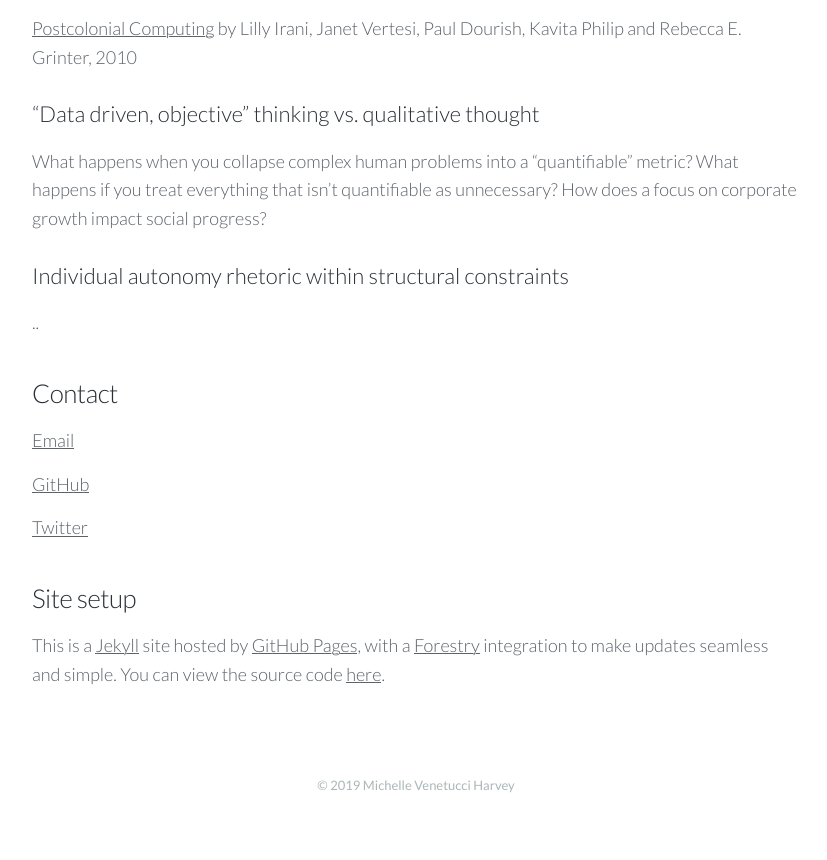
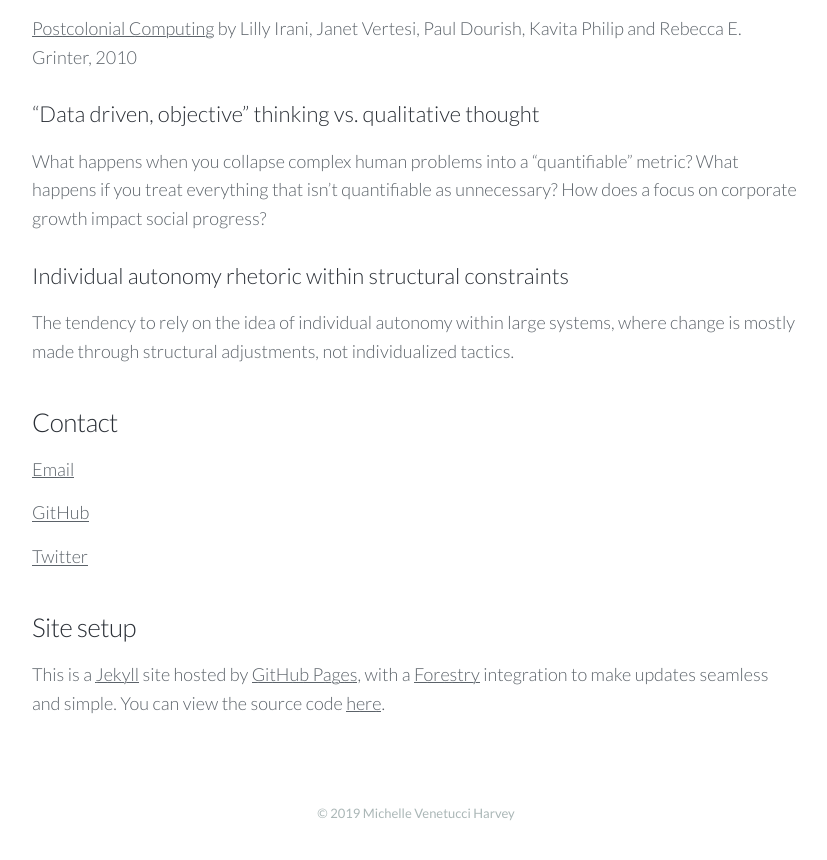
Before and after one commit to venetucci/personal-website, a Jekyll site: the page built from _pages/about.md, in a window 1280 px wide and 900 px high, scrolled down 2340 px. Shown: the top 860 px of the window, without its empty margins (224-1051 px from the left). Built offline with Jekyll 4.4.1, drawn with Linux system fonts in a browser that asks for light colours; nearby versions of some CDN libraries.

Commit message:
Update from Forestry.io Michelle Venetucci Harvey updated _pages/about.md

```diff
--- a/_pages/about.md
+++ b/_pages/about.md
@@ -63,7 +63,7 @@ What happens when you collapse complex human problems into a "quantifiable" metr
 
 #### Individual autonomy rhetoric within structural constraints
 
-..
+The tendency to rely on the idea of individual autonomy within large systems, where change is mostly made through structural adjustments, not individualized tactics.
 
 ### Contact
 
```
